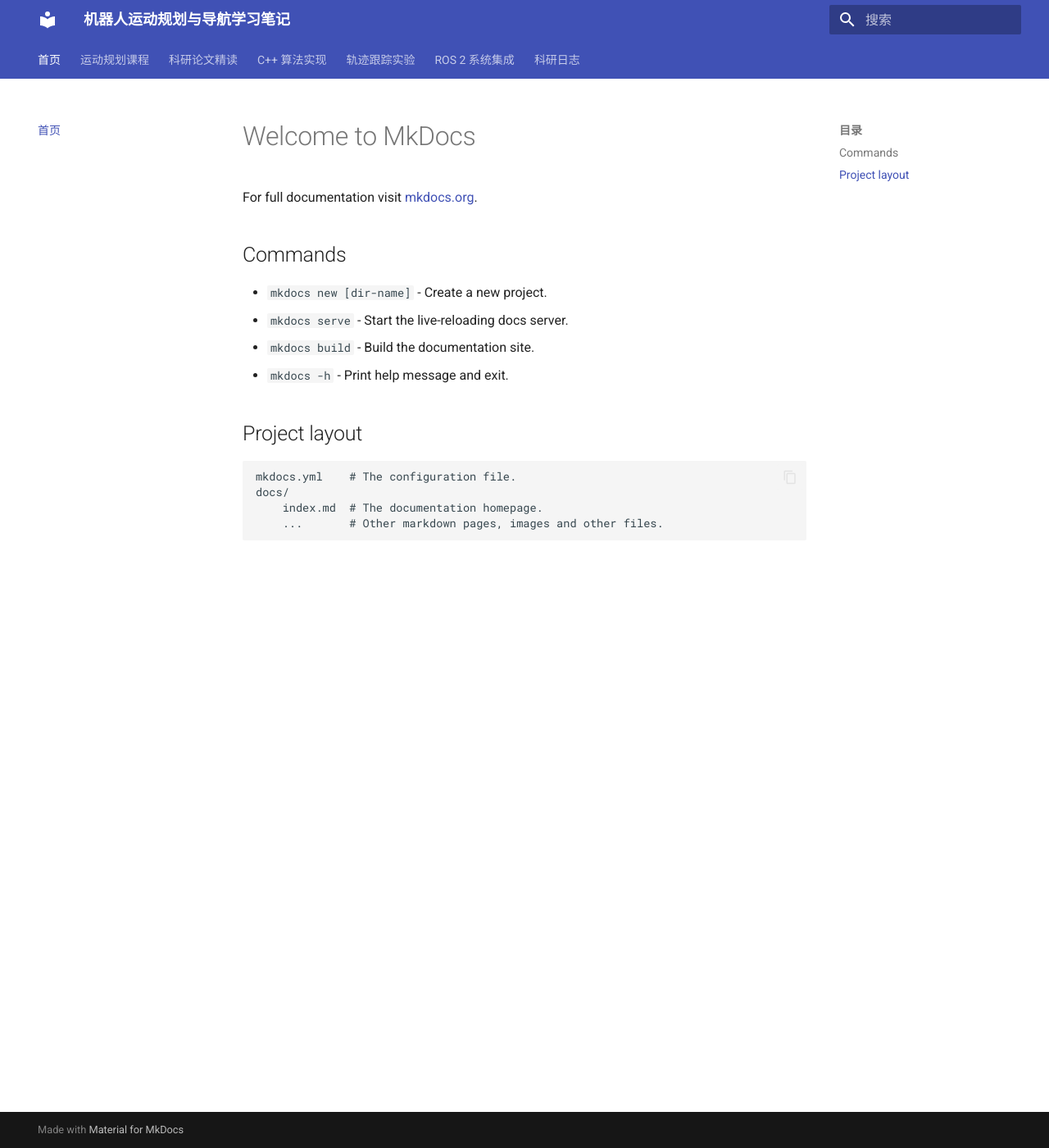
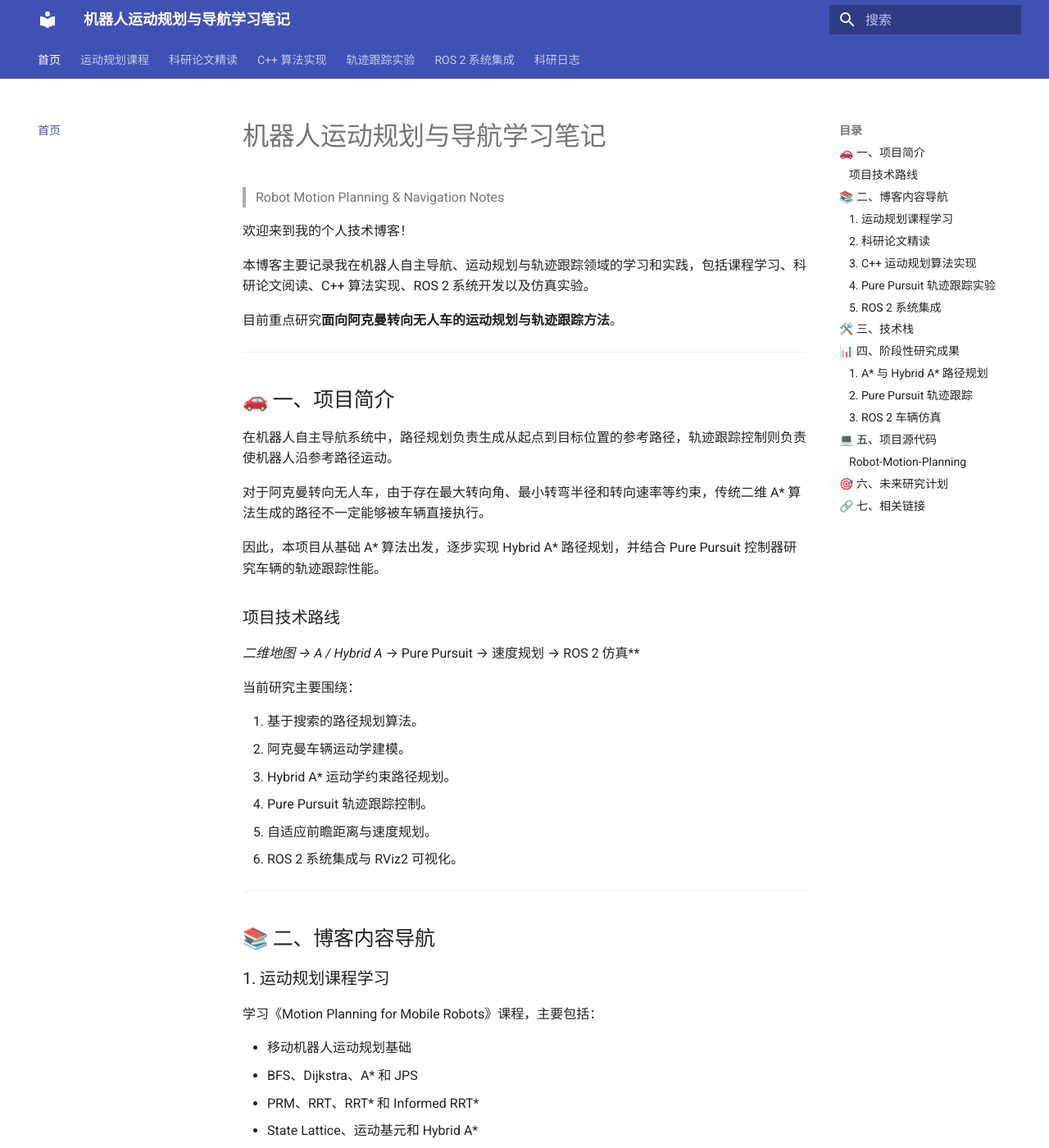
Before and after one commit to zzy412/robot-navigation-blog, an MkDocs documentation site: the page built from docs/index.md, in a window 1280 px wide and 1400 px high. Shown: the whole window at 82% size. Built offline with MkDocs 1.6.1 and Material for MkDocs 9.7.7, drawn with Linux system fonts in a browser that asks for light colours; some of the changed text lies outside the part shown.

Commit message:
Update blog homepage

```diff
--- a/docs/index.md
+++ b/docs/index.md
@@ -1,17 +1,199 @@
-# Welcome to MkDocs
 
-For full documentation visit [mkdocs.org](https://www.mkdocs.org).
+# 机器人运动规划与导航学习笔记
 
-## Commands
+> Robot Motion Planning & Navigation Notes
 
-* `mkdocs new [dir-name]` - Create a new project.
-* `mkdocs serve` - Start the live-reloading docs server.
-* `mkdocs build` - Build the documentation site.
-* `mkdocs -h` - Print help message and exit.
+欢迎来到我的个人技术博客！
 
-## Project layout
+本博客主要记录我在机器人自主导航、运动规划与轨迹跟踪领域的学习和实践，包括课程学习、科研论文阅读、C++ 算法实现、ROS 2 系统开发以及仿真实验。
 
-    mkdocs.yml    # The configuration file.
-    docs/
-        index.md  # The documentation homepage.
-        ...       # Other markdown pages, images and other files.
+目前重点研究**面向阿克曼转向无人车的运动规划与轨迹跟踪方法**。
+
+---
+
+## 🚗 一、项目简介
+
+在机器人自主导航系统中，路径规划负责生成从起点到目标位置的参考路径，轨迹跟踪控制则负责使机器人沿参考路径运动。
+
+对于阿克曼转向无人车，由于存在最大转向角、最小转弯半径和转向速率等约束，传统二维 A* 算法生成的路径不一定能够被车辆直接执行。
+
+因此，本项目从基础 A* 算法出发，逐步实现 Hybrid A* 路径规划，并结合 Pure Pursuit 控制器研究车辆的轨迹跟踪性能。
+
+### 项目技术路线
+
+**二维地图 → A* / Hybrid A* → Pure Pursuit → 速度规划 → ROS 2 仿真**
+
+当前研究主要围绕：
+
+1. 基于搜索的路径规划算法。
+2. 阿克曼车辆运动学建模。
+3. Hybrid A* 运动学约束路径规划。
+4. Pure Pursuit 轨迹跟踪控制。
+5. 自适应前瞻距离与速度规划。
+6. ROS 2 系统集成与 RViz2 可视化。
+
+---
+
+## 📚 二、博客内容导航
+
+### 1. 运动规划课程学习
+
+学习《Motion Planning for Mobile Robots》课程，主要包括：
+
+- 移动机器人运动规划基础
+- BFS、Dijkstra、A* 和 JPS
+- PRM、RRT、RRT* 和 Informed RRT*
+- State Lattice、运动基元和 Hybrid A*
+
+[查看课程学习笔记](courses/index.md)
+
+### 2. 科研论文精读
+
+目前重点阅读了以下论文：
+
+- Fast-Planner：动力学约束搜索与轨迹优化
+- EGO-Planner：高效局部轨迹优化
+- GCOPTER / MINCO：受约束轨迹优化
+- FAST-LIO2：激光惯性里程计与建图
+- SysNav：分层语义目标导航
+
+[查看论文阅读笔记](papers/index.md)
+
+### 3. C++ 运动规划算法实现
+
+使用 C++17 和 CMake 搭建阿克曼无人车运动规划仿真系统。
+
+主要实现：
+
+- 二维栅格地图
+- A* 路径规划
+- Hybrid A* 路径规划
+- 车辆运动学模型
+- 碰撞检测与路径可视化
+
+[查看 Hybrid A* 算法实验](algorithms/hybrid-a-star.md)
+
+### 4. Pure Pursuit 轨迹跟踪实验
+
+在 C++ 仿真环境中开展：
+
+- Pure Pursuit 路径跟踪
+- 固定与自适应前瞻距离对比
+- 最大转向速率约束实验
+- 曲率自适应速度规划
+- 多场景控制性能评估
+
+[查看 Pure Pursuit 实验结果](tracking/pure-pursuit-experiments.md)
+
+### 5. ROS 2 系统集成
+
+基于 WSL2 Ubuntu 24.04 和 ROS 2 Jazzy，逐步将 C++ 算法集成到机器人系统中。
+
+已开展：
+
+- ROS 2 工作空间与功能包创建
+- Hybrid A* 规划节点
+- 阿克曼车辆运动学仿真节点
+- 地图、路径、里程计和 TF 发布
+- RViz2 可视化
+
+当前 ROS 2 仿真仍在完善在线闭环轨迹跟踪功能。
+
+[查看 ROS 2 仿真教程](ros2/ackermann-ros2-simulation.md)
+
+---
+
+## 🛠️ 三、技术栈
+
+| 分类 | 技术 |
+|---|---|
+| 编程语言 | C++17、Python |
+| 开发工具 | Visual Studio 2022、VS Code |
+| 构建工具 | CMake、colcon |
+| 操作系统 | Windows、Ubuntu 24.04 |
+| 机器人平台 | ROS 2 Jazzy |
+| 可视化工具 | RViz2、SVG |
+| 路径规划 | A*、Hybrid A* |
+| 轨迹跟踪 | Pure Pursuit |
+| 版本管理 | Git、GitHub |
+| 博客平台 | MkDocs、GitHub Pages |
+
+---
+
+## 📊 四、阶段性研究成果
+
+### 1. A* 与 Hybrid A* 路径规划
+
+已完成两种路径规划算法的 C++ 仿真实现。
+
+实验主要比较：
+
+- 路径搜索成功情况
+- 路径长度
+- 规划计算时间
+- 搜索扩展节点数量
+- 车辆运动学可行性
+
+### 2. Pure Pursuit 轨迹跟踪
+
+已完成 Pure Pursuit 控制器及相关参数实验。
+
+在五种仿真场景中，对四种前瞻距离与速度控制组合进行了对比。
+
+已有实验结果表明，自适应速度规划能够在所测试场景中改善部分轨迹跟踪误差指标，但也会增加行驶时间。
+
+### 3. ROS 2 车辆仿真
+
+已实现 ROS 2 规划节点与车辆运动学仿真节点，并能够在 RViz2 中显示：
+
+- 二维占据栅格地图
+- Hybrid A* 规划路径
+- 车辆模型
+- 实际运动轨迹
+
+下一阶段将实现规划路径与车辆控制器之间的实时闭环连接。
+
+---
+
+## 💻 五、项目源代码
+
+本项目的独立 C++ 运动规划工程已公开到 GitHub。
+
+### Robot-Motion-Planning
+
+**项目地址：**
+
+[https://github.com/zzy412/Robot-Motion-Planning](https://github.com/zzy412/Robot-Motion-Planning)
+
+项目采用 C++17 和 CMake 开发，包含 A*、Hybrid A* 路径规划算法及相关实验文件。
+
+代码仓库提供 Visual Studio 2022 的构建和运行说明。
+
+部分后续轨迹跟踪实验及 ROS 2 系统代码仍在整理中，具体公开内容以仓库实际文件为准。
+
+---
+
+## 🎯 六、未来研究计划
+
+接下来计划继续完善：
+
+1. ROS 2 平台下的 Pure Pursuit 在线闭环控制。
+2. Hybrid A* 路径规划与速度规划的协同优化。
+3. 转向角与转向速率约束建模。
+4. 复杂障碍物场景下的轨迹跟踪实验。
+5. 不同规划和控制算法的性能对比。
+6. 仿真实验向真实阿克曼无人车平台的迁移。
+
+---
+
+## 🔗 七、相关链接
+
+- [我的 GitHub 主页](https://github.com/zzy412)
+- [Robot-Motion-Planning 代码仓库](https://github.com/zzy412/Robot-Motion-Planning)
+- [PythonRobotics](https://github.com/AtsushiSakai/PythonRobotics)
+- [PathFinding.js 可视化](https://qiao.github.io/PathFinding.js/visual/)
+- [ROS 2 Jazzy 官方文档](https://docs.ros.org/en/jazzy/)
+
+---
+
+*本博客将持续更新机器人运动规划领域的学习笔记、算法实现、仿真实验和科研进展。*
```
